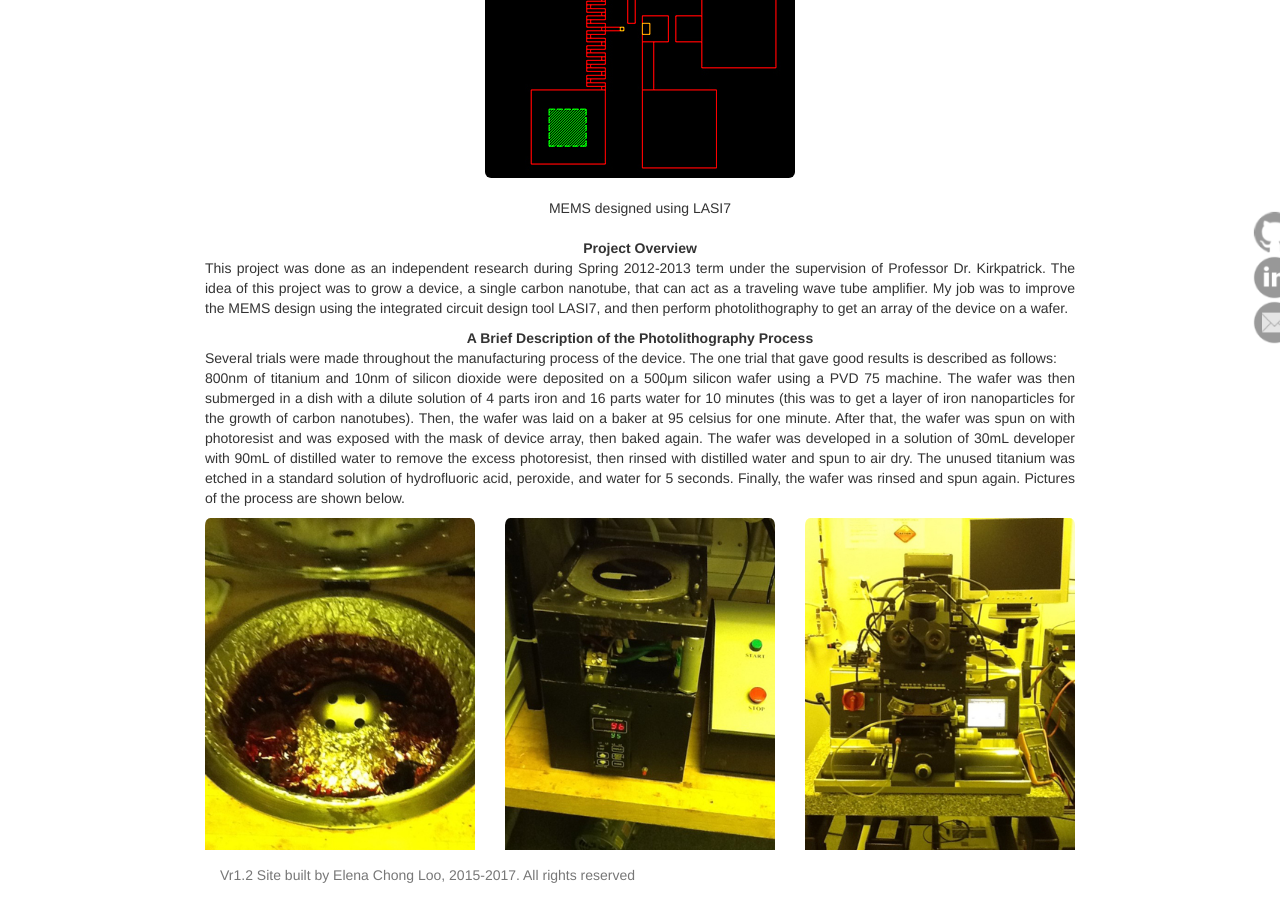
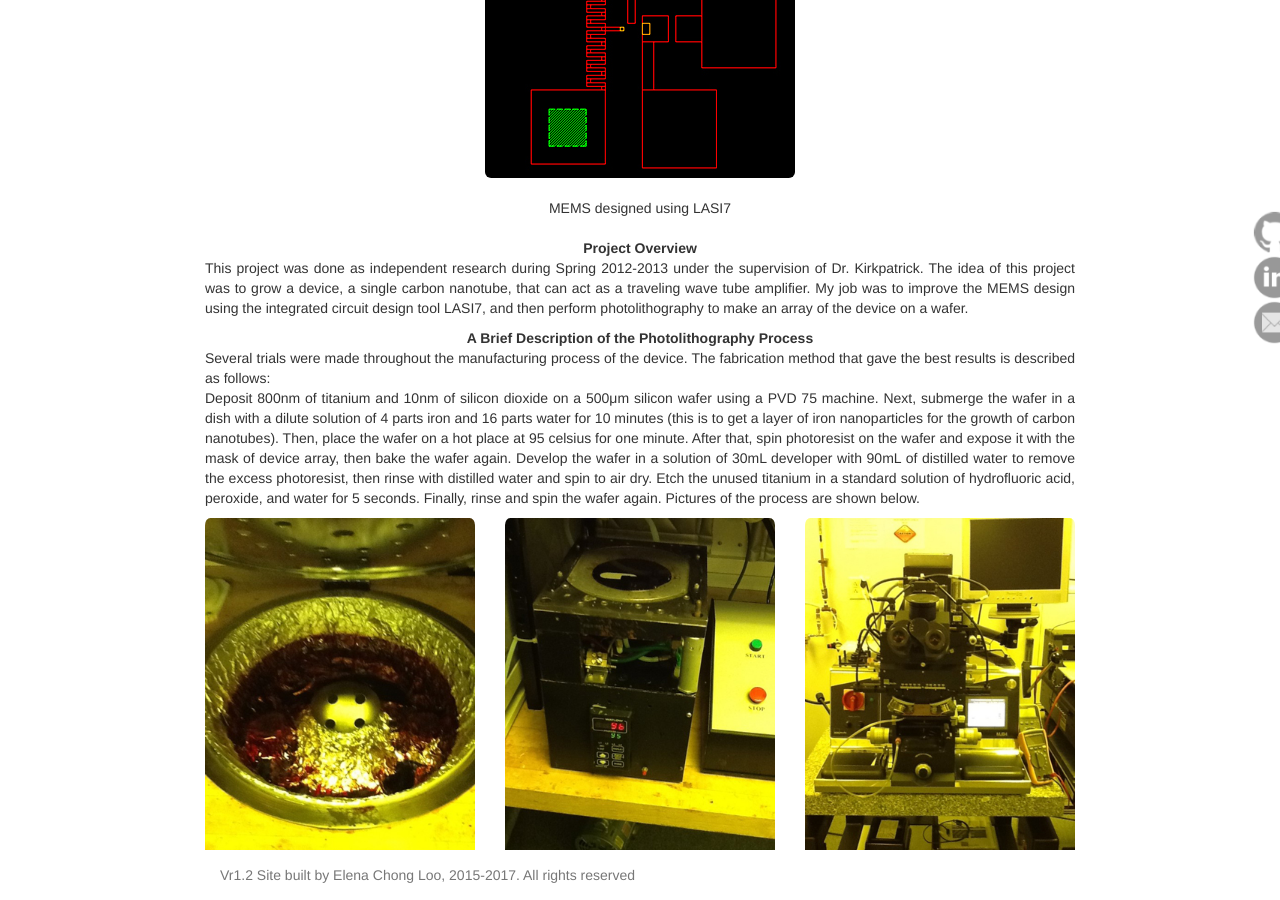
Before and after one commit to helenchg/elenachong.com, a Jekyll site: the page built from projects/photolithography/index.html, in a window 1280 px wide and 900 px high, scrolled down 383 px. Built offline with Jekyll 4.4.1, drawn with Linux system fonts in a browser that asks for light colours; nearby versions of some CDN libraries.

Commit message:
fixed grammar, changed to present tense
need to fix more to add details on how the device is used to make carbon nanotubes.

```diff
--- a/projects/photolithography/index.html
+++ b/projects/photolithography/index.html
@@ -12,12 +12,12 @@ title: Photolithography Project
          <strong>Project Overview</strong>
          </div>
 
-            <p align="justify">This project was done as an independent research during Spring 2012-2013 term under the supervision of  Professor Dr. Kirkpatrick. The idea of this project was to grow a device, a single carbon nanotube, that can act as a traveling wave tube amplifier. My job was to improve the MEMS design using the integrated circuit design tool LASI7, and then perform photolithography to get an array of the device on a wafer.
+            <p align="justify">This project was done as independent research during Spring 2012-2013 under the supervision of Dr. Kirkpatrick. The idea of this project was to grow a device, a single carbon nanotube, that can act as a traveling wave tube amplifier. My job was to improve the MEMS design using the integrated circuit design tool LASI7, and then perform photolithography to make an array of the device on a wafer.
              </p>
 
             <strong>A Brief Description of the Photolithography Process</strong>
-         <p align="justify">Several trials were made throughout the manufacturing process of the device. The one trial that gave good results is described as follows: <br>
-             800nm of titanium and 10nm of silicon dioxide were deposited on a 500μm silicon wafer using a PVD 75 machine. The wafer was then submerged in a dish with a dilute solution of 4 parts iron and 16 parts water for 10 minutes (this was to get a layer of iron nanoparticles for the growth of carbon nanotubes). Then, the wafer was laid on a baker at 95 celsius for one minute. After that, the wafer was spun on with photoresist and was exposed with the mask of device array, then baked again. The wafer was developed in a solution of 30mL developer with 90mL of distilled water to remove the excess photoresist, then rinsed with distilled water and spun to air dry. The unused titanium was etched in a standard solution of hydrofluoric acid, peroxide, and water for 5 seconds. Finally, the wafer was rinsed and spun again. Pictures of the process are shown below.
+         <p align="justify">Several trials were made throughout the manufacturing process of the device. The fabrication method that gave the best results is described as follows: <br>
+             Deposit 800nm of titanium and 10nm of silicon dioxide on a 500μm silicon wafer using a PVD 75 machine. Next, submerge the wafer in a dish with a dilute solution of 4 parts iron and 16 parts water for 10 minutes (this is to get a layer of iron nanoparticles for the growth of carbon nanotubes). Then, place the wafer on a hot place at 95 celsius for one minute. After that, spin photoresist on the wafer and expose it with the mask of device array, then bake the wafer again. Develop the wafer in a solution of 30mL developer with 90mL of distilled water to remove the excess photoresist, then rinse with distilled water and spin to air dry. Etch the unused titanium  in a standard solution of hydrofluoric acid, peroxide, and water for 5 seconds. Finally, rinse and spin the wafer again. Pictures of the process are shown below.
          </p>
 
               <div class = "row">
```
